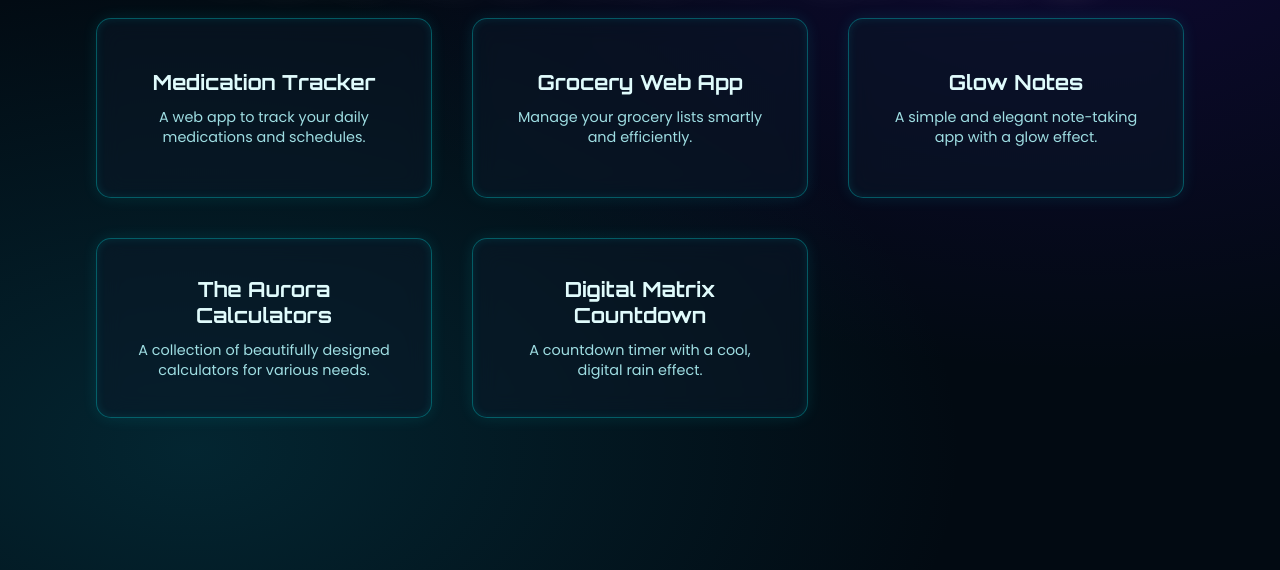
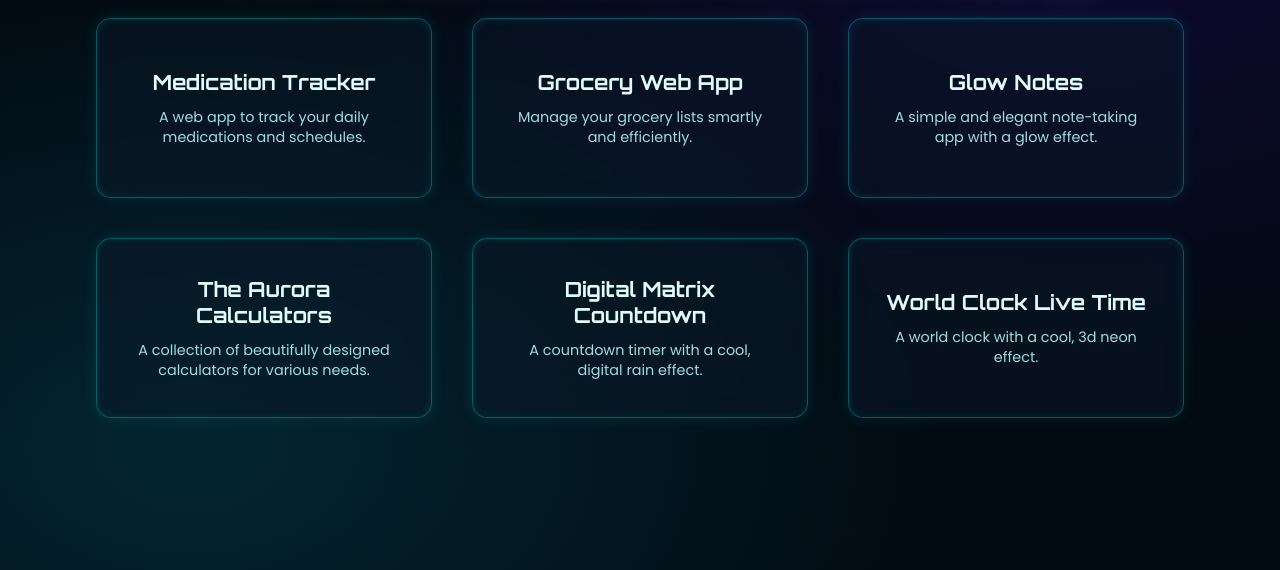
Before and after one commit to faisalali555/Cyberpunk-Tools-Dashboard, a plain HTML site: page index.html in a window 1280 px wide. Shown: the part 230-800 px from the top of the page. Drawn offline with nearby package versions, Linux system fonts and the light colour scheme.

Commit message:
Initial update 1

```diff
--- a/index.html
+++ b/index.html
@@ -199,8 +199,13 @@
                 name: "Digital Matrix Countdown",
                 url: "https://faisalali555.github.io/Digital-Matrix-Countdown/", // Add your project's actual link here
                 description: "A countdown timer with a cool, digital rain effect."
-            }
-            // To add a new project, add a line like this:
+            },
+            {
+                name: "World Clock Live Time",
+                url: "https://faisalali555.github.io/World-Clock/", // Add your project's actual link here
+                description: "A world clock with a cool, 3d neon effect."
+	        }
+	        // To add a new project, add a line like this:
             // , { name: "New Project", url: "link-here.html", description: "Details about this project." }
         ];
 
```
